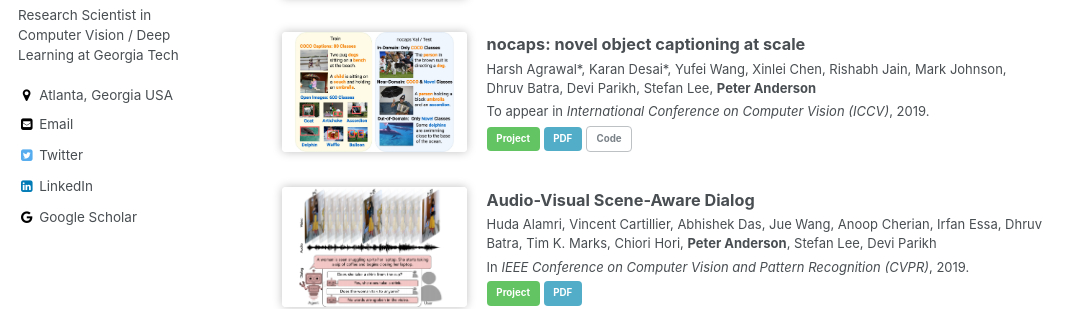
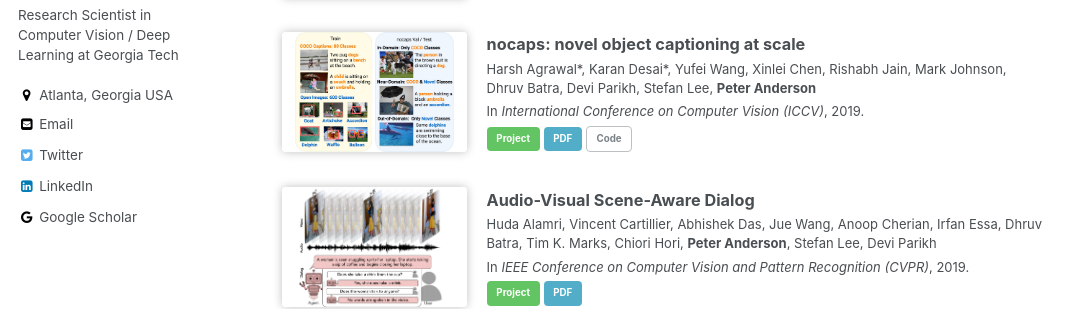
Before and after one commit to peteanderson80/peteanderson80.github.io, a Jekyll site: the page built from index.html, in a window 1280 px wide and 900 px high, scrolled down 973 px. Shown: the part 157-466 px from the top of the window, without its empty margins (0-1087 px from the left). Built offline with Jekyll 4.4.1, drawn with Linux system fonts in a browser that asks for light colours; a script that is not in the unit is left out; the list of posts is cut into pages by our own code.

Commit message:
Remove to appear

```diff
--- a/_data/publications.yml
+++ b/_data/publications.yml
@@ -14,7 +14,7 @@ year2019:
       - "[PDF](https://arxiv.org/pdf/1904.10151.pdf){: .btn .btn--info}"
   - title: "nocaps: novel object captioning at scale"
     authors: "Harsh Agrawal&#42;, Karan Desai&#42;, Yufei Wang, Xinlei Chen, Rishabh Jain, Mark Johnson, Dhruv Batra, Devi Parikh, Stefan Lee, **Peter Anderson**"
-    venue: "To appear in *International Conference on Computer Vision (ICCV)*, 2019."
+    venue: "In *International Conference on Computer Vision (ICCV)*, 2019."
     teaser: nocaps.jpg
     links:
       - "[Project](https://nocaps.org/){: .btn .btn--success}"
```
